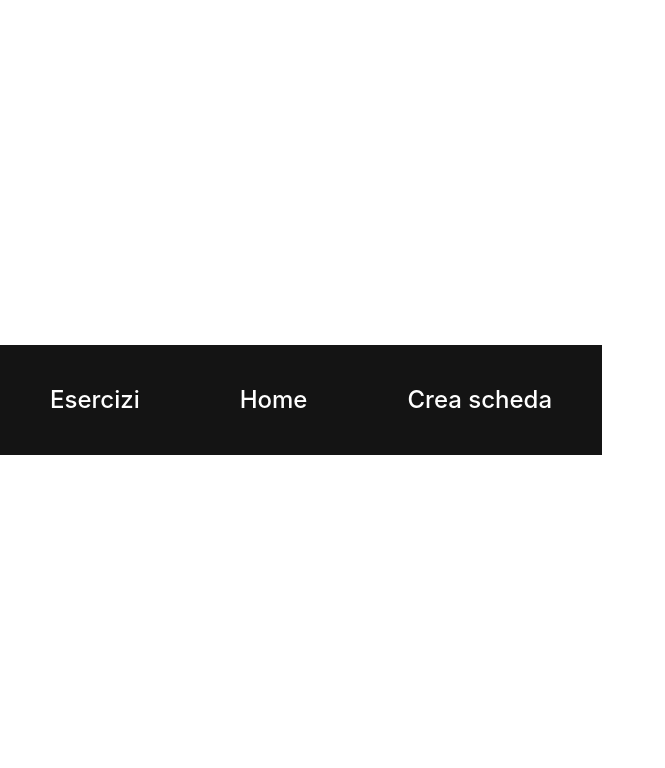
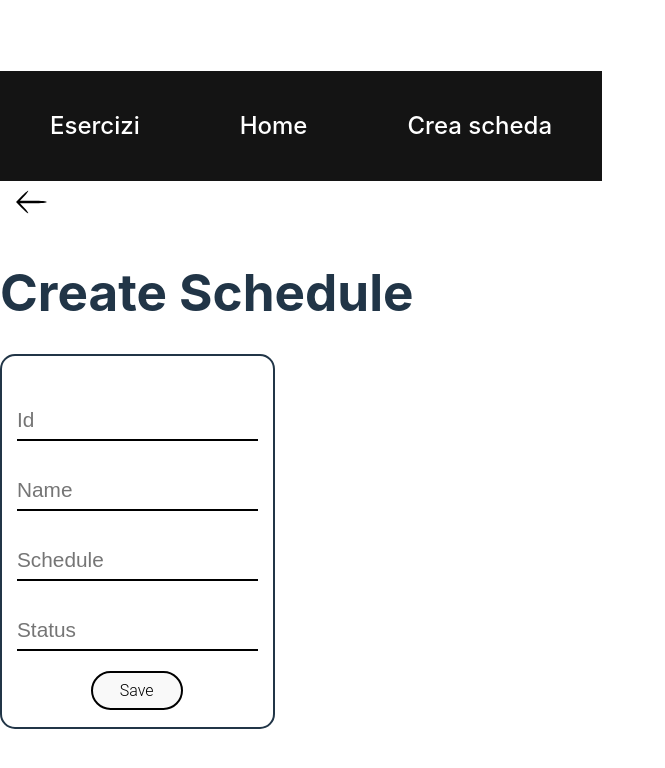
Before and after one commit to MarcolinoA/database_v2, a React (Vite) app in the folder frontend/: page /create-schedule-page in a window 1280 px wide. Shown: the top 768 px of the page, without its empty margins (0-665 px from the left). Built offline with nearby package versions, Linux system fonts and the light colour scheme.

Commit message:
impostata la pagina per la creazione delle schede ma ho un bug sul nome e sull'id che al ritorno non sono piu visibili

```diff
--- a/frontend/src/App.jsx
+++ b/frontend/src/App.jsx
@@ -4,6 +4,7 @@ import Home from "./components/Home/Home";
 import Navbar from "./components/Navbar/Navbar";
 import UsersPage from "./components/UserPage/UsersPage";
 import UserPersonalInfo from "./components/UserPersonalInfo/UserPersonalInfo";
+import CreateSchedule from "./components/CreateSchedule/CreateSchedule";
 
 function App() {
   return (
@@ -13,6 +14,7 @@ function App() {
         <Route path="/" element={<Home />} />
         <Route path="/users-page" element={<UsersPage />} />
         <Route path="/users-page/user-personal-info" element={<UserPersonalInfo />} />
+        <Route path="/create-schedule-page" element={<CreateSchedule />} />
       </Routes>
     </BrowserRouter>
   );
--- /dev/null
+++ b/frontend/src/components/CreateSchedule/CreateSchedule.jsx
@@ -0,0 +1,95 @@
+import axios from "axios";
+import React, { useState } from "react";
+import { Link, useNavigate } from "react-router-dom";
+import "./CreateScheduleStyle.css";
+import LeftIcon from "../../icons/LeftIcon";
+
+const CreateSchedule = () => {
+  const [id, setId] = useState("");
+  const [name, setName] = useState("");
+  const [schedule, setSchedule] = useState("");
+  const [status, setStatus] = useState("");
+  const [loading, setLoading] = useState(false);
+
+  const navigate = useNavigate();
+
+  const handleSaveBook = () => {
+    const data = {
+      id,
+      name,
+      schedule,
+      status,
+    };
+
+    setLoading(true);
+    axios
+      .post("http://localhost:5555/schedules", data)
+      .then(() => {
+        setLoading(false);
+        navigate("/users-page/user-personal-info");
+      })
+      .catch((error) => {
+        setLoading(false);
+        alert("An error happened. Please check console");
+        console.log(error);
+      });
+  };
+
+  return (
+    <div className="create-schedule">
+      <Link to="/users-page" className="icon">
+        <LeftIcon />
+      </Link>
+      <h1 className="title">Create Schedule</h1>
+      <div className="input-container">
+      <div className="input-div">
+          <input
+            type="input"
+            placeholder="Id"
+            value={id}
+            onChange={(e) => setId(e.target.value)}
+            className="input"
+            name="id"
+          />
+        </div>
+
+        <div className="input-div">
+          <input
+            type="input"
+            placeholder="Name"
+            value={name}
+            onChange={(e) => setName(e.target.value)}
+            className="input"
+            name="name"
+          />
+        </div>
+
+        <div className="input-div">
+          <input
+            type="input"
+            placeholder="Schedule"
+            value={schedule}
+            onChange={(e) => setSchedule(e.target.value)}
+            className="input"
+            name="schedule"
+          />
+        </div>
+
+        <div className="input-div">
+          <input
+            type="input"
+            placeholder="Status"
+            value={status}
+            onChange={(e) => setStatus(e.target.value)}
+            className="input"
+            name="status"
+          />
+        </div>
+
+        <button className="save-btn" onClick={handleSaveBook}>Save</button>
+      </div>
+    </div>
+  );
+};
+
+export default CreateSchedule;
--- /dev/null
+++ b/frontend/src/components/CreateSchedule/CreateScheduleStyle.css
@@ -0,0 +1,55 @@
+.create-exercise {
+  display: flex;
+  flex-direction: column;
+  align-items: center;
+}
+
+.input-container {
+  display: flex;
+  flex-direction: column;
+  border: 2px solid;
+  padding: 15px;
+  border-radius: 15px;
+  margin-top: 10px;
+  width: 40%;
+  align-items: center;
+}
+
+.input-title {
+  font-size: 24px;
+  margin-bottom: 0;
+}
+
+.input {
+  width: 100%;
+  border: 0;
+  border-bottom: 2px solid black;
+  outline: 0;
+  font-size: 1.3rem;
+  color: black;
+  padding: 7px 0;
+  background: transparent;
+  transition: border-color 0.2s;
+  margin-top: 30px;
+}
+
+.save-btn {
+  display: inline-block;
+  padding: 0.5em 1.7em;
+  margin: 20px 0.1em 0.1em 0;
+  border: 0.16em solid black;
+  border-radius: 2em;
+  box-sizing: border-box;
+  text-decoration: none;
+  font-family: "Roboto", sans-serif;
+  font-weight: 300;
+  color: black;
+  text-shadow: 0 0.04em 0.04em rgba(255, 255, 255, 0.253);
+  text-align: center;
+  transition: all 0.2s;
+}
+
+.save-btn:hover {
+  color: white;
+  background-color: black;
+}
--- a/frontend/src/components/UserPersonalInfo/UserPersonalInfo.jsx
+++ b/frontend/src/components/UserPersonalInfo/UserPersonalInfo.jsx
@@ -4,6 +4,7 @@ import CreateIcon from "../../icons/CreateIcon";
 import InfoIcon from "../../icons/InfoIcon";
 import UsersPage from "../UserPage/UsersPage";
 import axios from "axios";
+import { Link } from "react-router-dom";
 
 const UserPersonalInfo = (props) => {
   const [schedules, setSchedules] = useState([]);
@@ -40,14 +41,12 @@ const UserPersonalInfo = (props) => {
             <LeftIcon />
           </button>
           <div className="user-page-info">
-            <h1 className="users-page-title">
-              {user_name}
-            </h1>
-            <h4 className="users-page-id">
-              {user_id}
-            </h4>
+            <h1 className="users-page-title">{user_name}</h1>
+            <h4 className="users-page-id">{user_id}</h4>
           </div>
-          <CreateIcon />
+          <Link to="/create-schedule-page" className="icon">
+            <CreateIcon />
+          </Link>
           <table className="users-page-table">
             <thead className="users-page-thead">
               <tr className="title-row">
```
Also changed, not shown: 1 other file (tests, documents, lock files or other folders).
